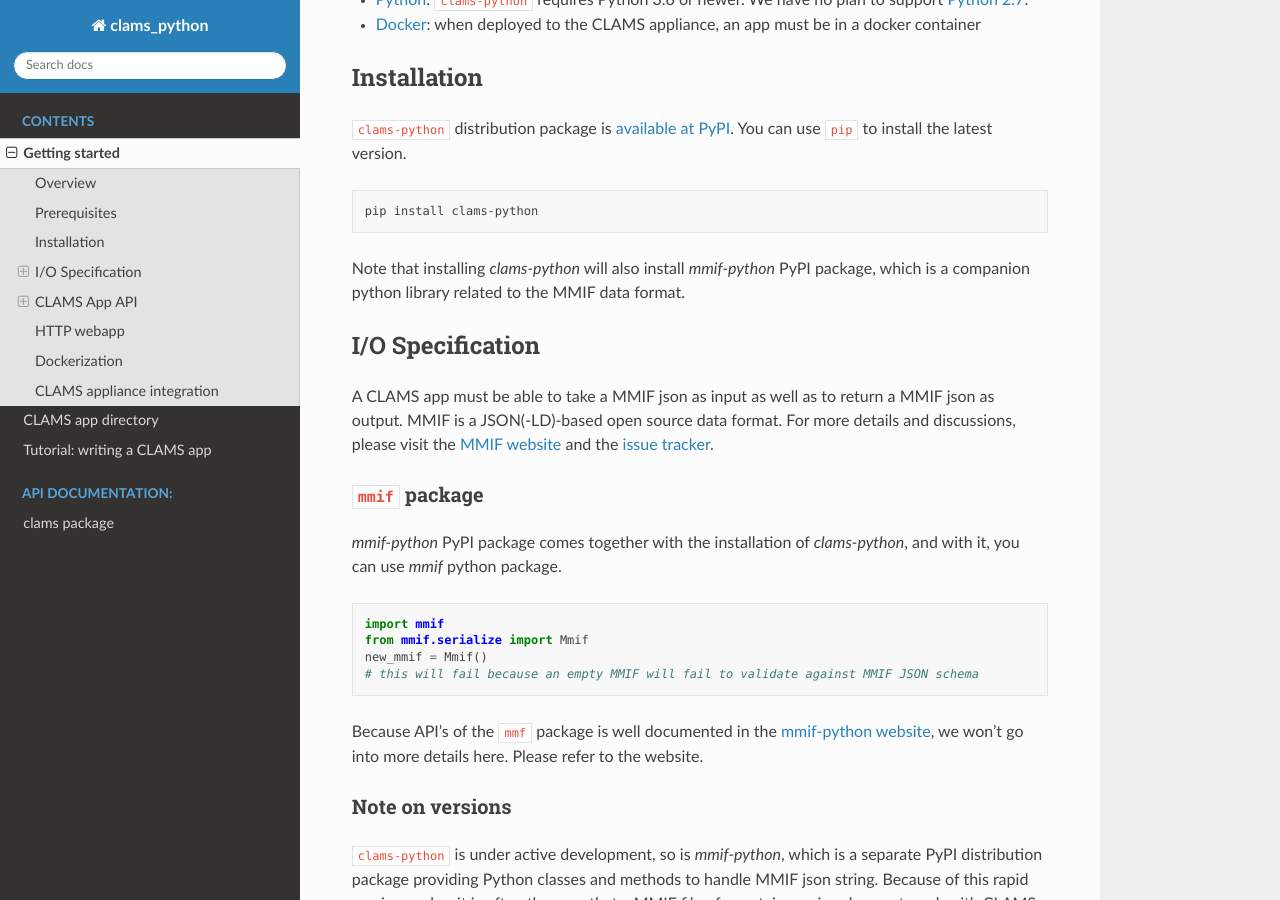
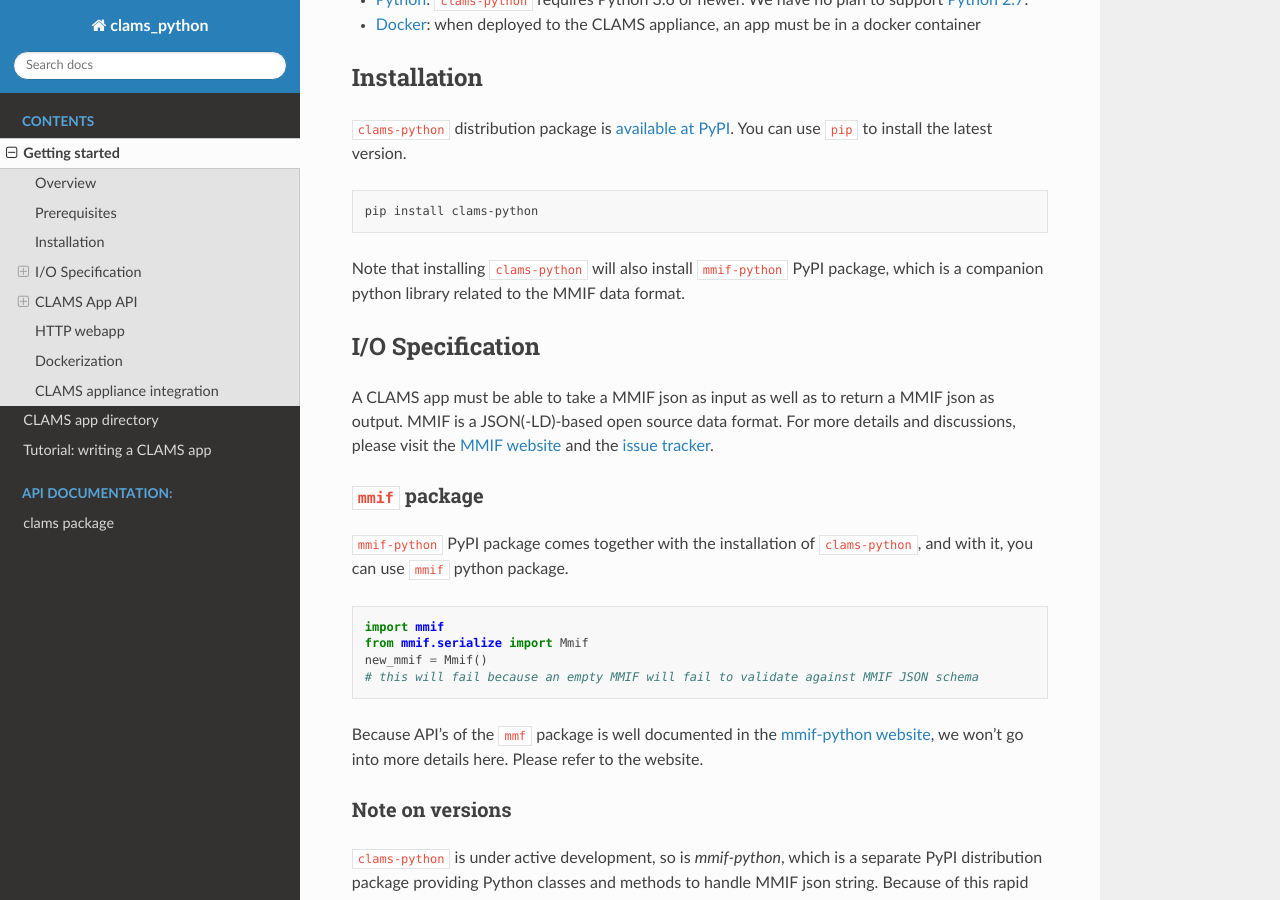
Before and after one commit to clamsproject/clams-python, a Sphinx documentation site: the page built from documentation/introduction.rst, in a window 1280 px wide and 900 px high, scrolled down 572 px. Built offline with Sphinx 7.4.7 and the Read the Docs theme 2.0.0, drawn with Linux system fonts in a browser that asks for light colours.

```diff
--- a/documentation/introduction.rst
+++ b/documentation/introduction.rst
@@ -25,7 +25,7 @@ Installation
 
     pip install clams-python
 
-Note that installing `clams-python` will also install `mmif-python` PyPI package, which is a companion python library related to the MMIF data format.
+Note that installing ``clams-python`` will also install ``mmif-python`` PyPI package, which is a companion python library related to the MMIF data format.
 
 I/O Specification
 ------------------
@@ -35,7 +35,7 @@ A CLAMS app must be able to take a MMIF json as input as well as to return a MMI
 
 ``mmif`` package
 ^^^^^^^^^^^^^^^^^
-`mmif-python` PyPI package comes together with the installation of `clams-python`, and with it, you can use `mmif` python package.
+``mmif-python`` PyPI package comes together with the installation of ``clams-python``, and with it, you can use ``mmif`` python package.
 
 .. code-block:: python
 
@@ -48,14 +48,14 @@ Because API's of the ``mmf`` package is well documented in the `mmif-python webs
 
 Note on versions
 ^^^^^^^^^^^^^^^^
-``clams-python`` is under active development, so is `mmif-python`, which is a separate PyPI distribution package providing Python classes and methods to handle MMIF json string. Because of this rapid version cycles, it is often the case that a MMIF file of a certain version does not work with CLAMS SDK that is based on a different version of `mmif-python` from the version of the MMIF file. In every MMIF files, there must be the MMIF version encoded at the top of the file. Please keep in mind the versions you're using and be careful not to mix and match different versions. To see the MMIF specification version supported by the installed `mmif-python` package, look at ``mmif.__specver__`` variable.
+``clams-python`` is under active development, so is `mmif-python`, which is a separate PyPI distribution package providing Python classes and methods to handle MMIF json string. Because of this rapid version cycles, it is often the case that a MMIF file of a certain version does not work with CLAMS SDK that is based on a different version of ``mmif-python`` from the version of the MMIF file. In every MMIF files, there must be the MMIF version encoded at the top of the file. Please keep in mind the versions you're using and be careful not to mix and match different versions. To see the MMIF specification version supported by the installed ``mmif-python`` package, look at ``mmif.__specver__`` variable.
 
 .. code-block:: python
 
     import mmif
     mmif.__specver__
 
-For more information on the relation between `mmif-python` versions and MMIF specification versions, please take time to read our decision on the subject `here <https://mmif.clams.ai/versioning/>`_.
+For more information on the relation between ``mmif-python`` versions and MMIF specification versions, please take time to read our decision on the subject `here <https://mmif.clams.ai/versioning/>`_.
 
 CLAMS App API
 -------------
```
Also changed, not shown: 1 other file.
